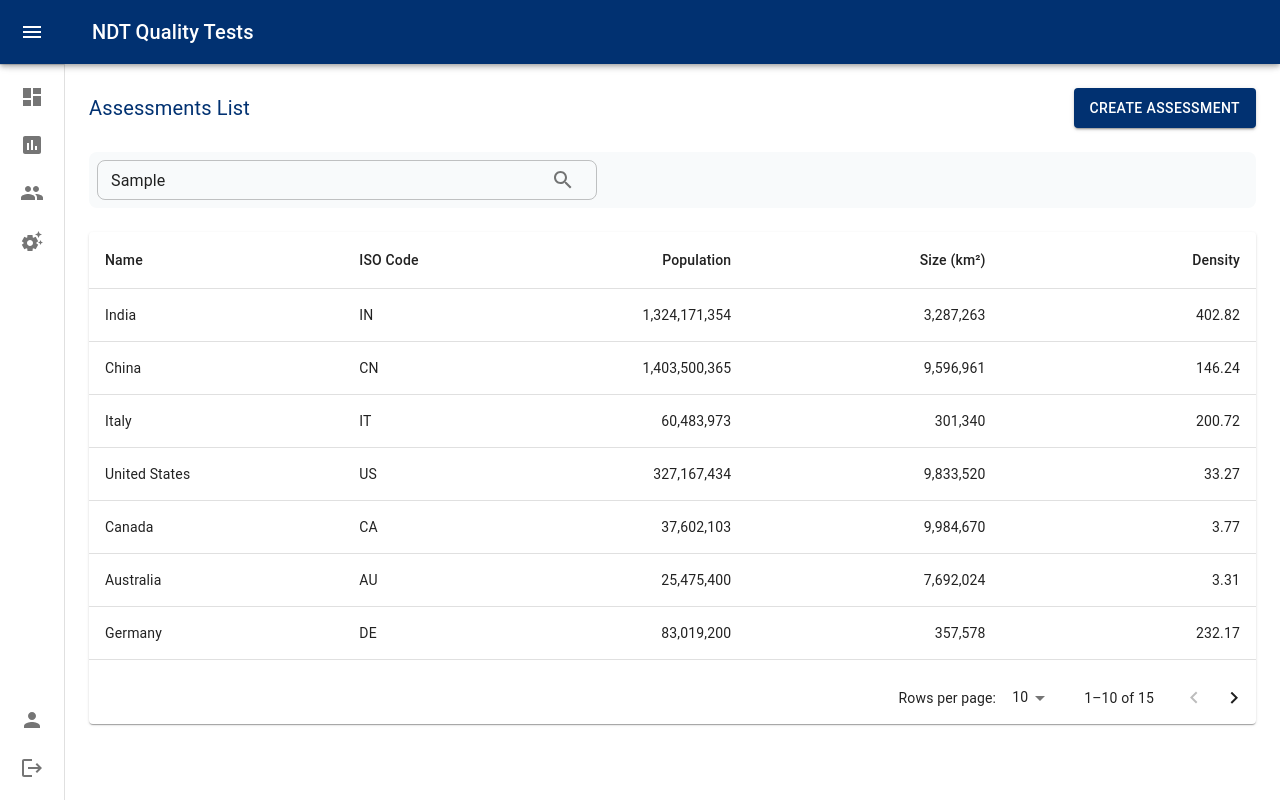
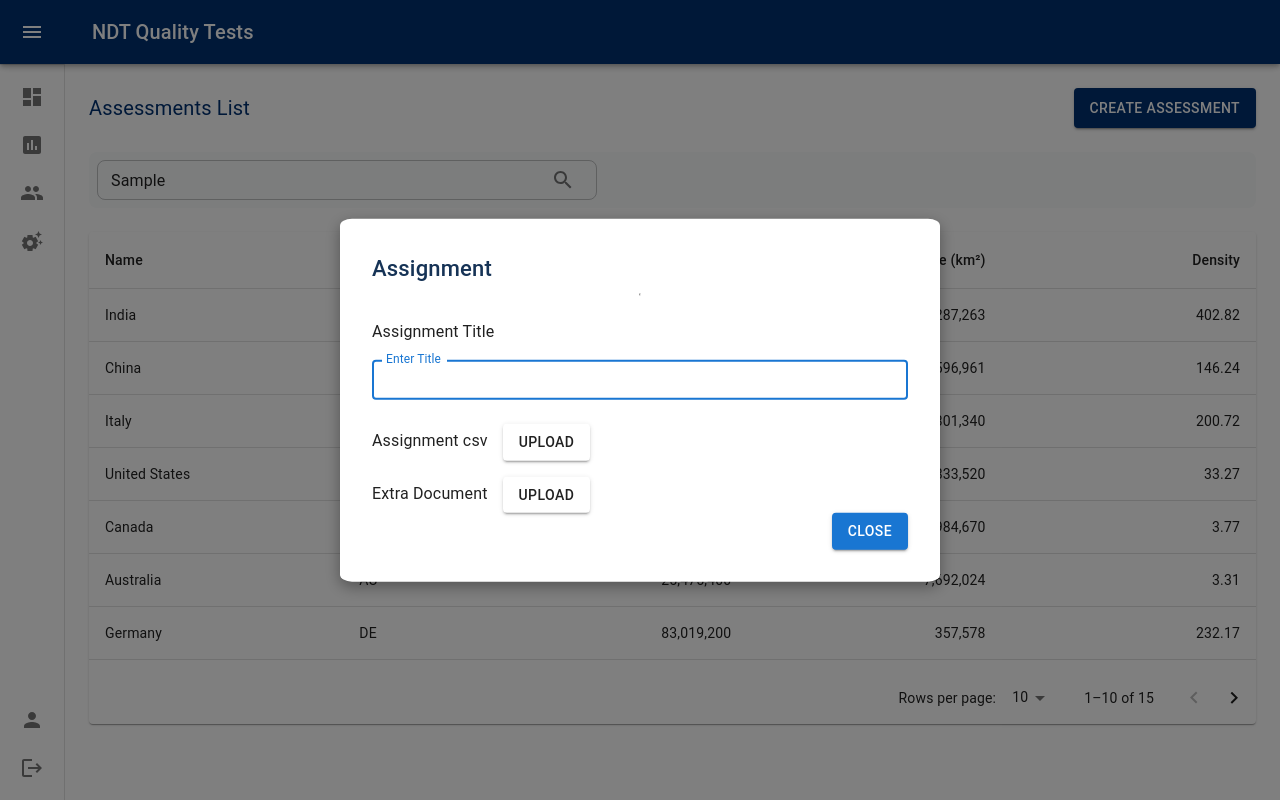
Before and after one commit to project-by-artrue/NDT-Quality-admin-fe-service, a React app: page /dashboard in a window 1280 px wide. Both pictures are taken after typing "Sample" into the empty fields and a click on the button "CREATE ASSESSMENT". Built offline with nearby package versions, Linux system fonts and the light colour scheme.

Commit message:
Update for popup

```diff
--- a/src/App.js
+++ b/src/App.js
@@ -2,14 +2,14 @@ import React from "react";
 import { BrowserRouter, Route, Routes } from 'react-router-dom';
 import Dashboard from "./components/Dashboard/Dashboard";
 import Login from "./components/Login/Login";
-import MiniDrawer from "./components/MainDrawer/MainDrawer";
+import MainDrawer from "./components/MainDrawer/MainDrawer";
 
 const App = () => {
     return (
         <BrowserRouter>
             <Routes>
                 <Route path="/" exact element={<Login />} />
-                <Route path="/dashboard" exact element={<MiniDrawer />} />
+                <Route path="/dashboard" exact element={<MainDrawer />} />
             </Routes>
         </BrowserRouter>
     );
--- /dev/null
+++ b/src/components/DialogBox/DialogBox.jsx
@@ -0,0 +1,34 @@
+import * as React from 'react';
+import Box from '@mui/material/Box';
+import Button from '@mui/material/Button';
+import Typography from '@mui/material/Typography';
+import Modal from '@mui/material/Modal';
+import { TextField } from '@mui/material';
+
+const style = {
+    position: 'absolute',
+    top: '50%',
+    left: '50%',
+    transform: 'translate(-50%, -50%)',
+    width: 600,
+    bgcolor: 'background.paper',
+    boxShadow: 'rgba(0, 0, 0, 0.35) 0px 5px 15px',
+    p: 4,
+    display: "flex",
+    flexDirection: "column",
+    borderRadius: "2%",
+};
+
+export default function DialogBox(props) {
+
+    return (
+        <div>
+            <Modal
+                open={props.open}
+                onClose={props.onClose}
+            >
+                {props.content}
+            </Modal>
+        </div>
+    );
+}
--- a/src/components/Login/Login.jsx
+++ b/src/components/Login/Login.jsx
@@ -1,26 +1,32 @@
-import React from "react";
+import React, { useState } from "react";
 import Typography from '@mui/material/Typography';
 import Button from '@mui/material/Button';
 import TextField from '@mui/material/TextField';
 import FormControlLabel from '@mui/material/FormControlLabel';
 import Checkbox from '@mui/material/Checkbox';
-import Link from '@mui/material/Link';
 import Grid from '@mui/material/Grid';
 import Box from '@mui/material/Box';
+import { useNavigate } from "react-router-dom";
 import {
     LoginWrapper, DetailsContainer, DetailsWrapper, DetailsHead, ImageContainer, ImageWrapper
 } from "./Login.styles";
 import LoginBackground from '../../assets/images/LoginBackground.jpg';
 
+
 export default function Login() {
+
+    const navigate = useNavigate();
 
     const handleSubmit = (event) => {
         event.preventDefault();
         const data = new FormData(event.currentTarget);
+
         console.log({
             email: data.get('email'),
             password: data.get('password'),
         });
+        navigate("/dashboard");
+
     };
 
     return (
--- a/src/components/MainDrawer/MainDrawer.jsx
+++ b/src/components/MainDrawer/MainDrawer.jsx
@@ -1,6 +1,5 @@
 import * as React from 'react';
 import { styled, useTheme } from '@mui/material/styles';
-import Box from '@mui/material/Box';
 import MuiDrawer from '@mui/material/Drawer';
 import MuiAppBar from '@mui/material/AppBar';
 import Toolbar from '@mui/material/Toolbar';
@@ -23,10 +22,26 @@ import DashboardIcon from '@mui/icons-material/Dashboard';
 import SettingsSuggestIcon from '@mui/icons-material/SettingsSuggest';
 import PersonIcon from '@mui/icons-material/Person';
 import DataTable from '../DataTable/DataTable';
-import Button from '@mui/material/Button';
 import { CreateButton, HeaderWrapper } from './MainDrawer.styles';
 import SearchBar from '../SearchBar/SearchBar';
+import DialogBox from '../DialogBox/DialogBox';
+import Box from '@mui/material/Box';
+import Button from '@mui/material/Button';
+import { TextField } from '@mui/material';
 
+const style = {
+    position: 'absolute',
+    top: '50%',
+    left: '50%',
+    transform: 'translate(-50%, -50%)',
+    width: 600,
+    bgcolor: 'background.paper',
+    boxShadow: 'rgba(0, 0, 0, 0.35) 0px 5px 15px',
+    p: 4,
+    display: "flex",
+    flexDirection: "column",
+    borderRadius: "2%",
+};
 const drawerWidth = 240;
 
 const openedMixin = (theme) => ({
@@ -100,9 +115,11 @@ const Drawer = styled(MuiDrawer, { shouldForwardProp: (prop) => prop !== 'open'
     }),
 );
 
-export default function MiniDrawer() {
+export default function MainDrawer() {
     const theme = useTheme();
     const [open, setOpen] = React.useState(false);
+    const [openDialog, setOpenDialog] = React.useState(false);
+    const fileInput = React.useRef();
 
     const handleDrawerOpen = () => {
         setOpen(true);
@@ -112,7 +129,71 @@ export default function MiniDrawer() {
         setOpen(false);
     };
 
+    const handleDialogOpen = () => {
+        setOpenDialog(true);
+    };
+
+    const handleDialogClose = () => {
+        setOpenDialog(false);
+    };
+
     const IconsArray = [<DashboardIcon />, <AssessmentIcon />, <GroupIcon />, <SettingsSuggestIcon />]
+
+    const modalContent = <Box sx={style}>
+        <Typography variant="h6" component="h2" style={{ color: "#163356", fontSize: '22px', fontWeight: '500px' }}>
+            Assignment
+        </Typography>
+        <hr />
+        <Typography sx={{ mt: 2 }}>
+            Assignment Title
+        </Typography>
+        <TextField
+            margin="normal"
+            fullWidth
+            id="title"
+            label="Enter Title"
+            autoFocus
+            size="small"
+        />
+        <Typography id="modal-modal-description" sx={{ mt: 2 }}>
+            Assignment csv
+            <Button
+                variant="contained"
+                color="grey"
+                onClick={() => fileInput.current.click()}
+                style={{ marginLeft: "15px" }}
+            >
+                upload
+            </Button>
+            <input
+                ref={fileInput}
+                type="file"
+                style={{ display: 'none', marginLeft: "10px" }}
+            />
+        </Typography>
+        <Typography sx={{ mt: 2 }}>
+            Extra Document
+            <Button
+                variant="contained"
+                color="grey"
+                onClick={() => fileInput.current.click()}
+                style={{ marginLeft: "15px" }}
+            >
+                upload
+            </Button>
+            <input
+                ref={fileInput}
+                type="file"
+                style={{ display: 'none', marginLeft: "10px" }}
+            />
+        </Typography>
+        <Button variant="contained"
+            color="primary"
+            onClick={handleDialogClose}
+            style={{ alignSelf: "end" }}
+        >
+            Close</Button>
+    </Box>
 
     return (
         <Box sx={{ display: 'flex' }}>
@@ -198,8 +279,9 @@ export default function MiniDrawer() {
                 <DrawerHeader />
                 <HeaderWrapper>
                     Assessments List
-                    <Button className="create-button" variant="contained">Create Assessment</Button>
+                    <Button className="create-button" variant="contained" onClick={handleDialogOpen} >Create Assessment</Button>
                 </HeaderWrapper>
+                <DialogBox open={openDialog} onClose={handleDialogClose} content={modalContent} />
                 <CreateButton>
                     <SearchBar />
                 </CreateButton>
```
Also changed, not shown: src/components/DialogBox/DialogBox.styles.js (added).
